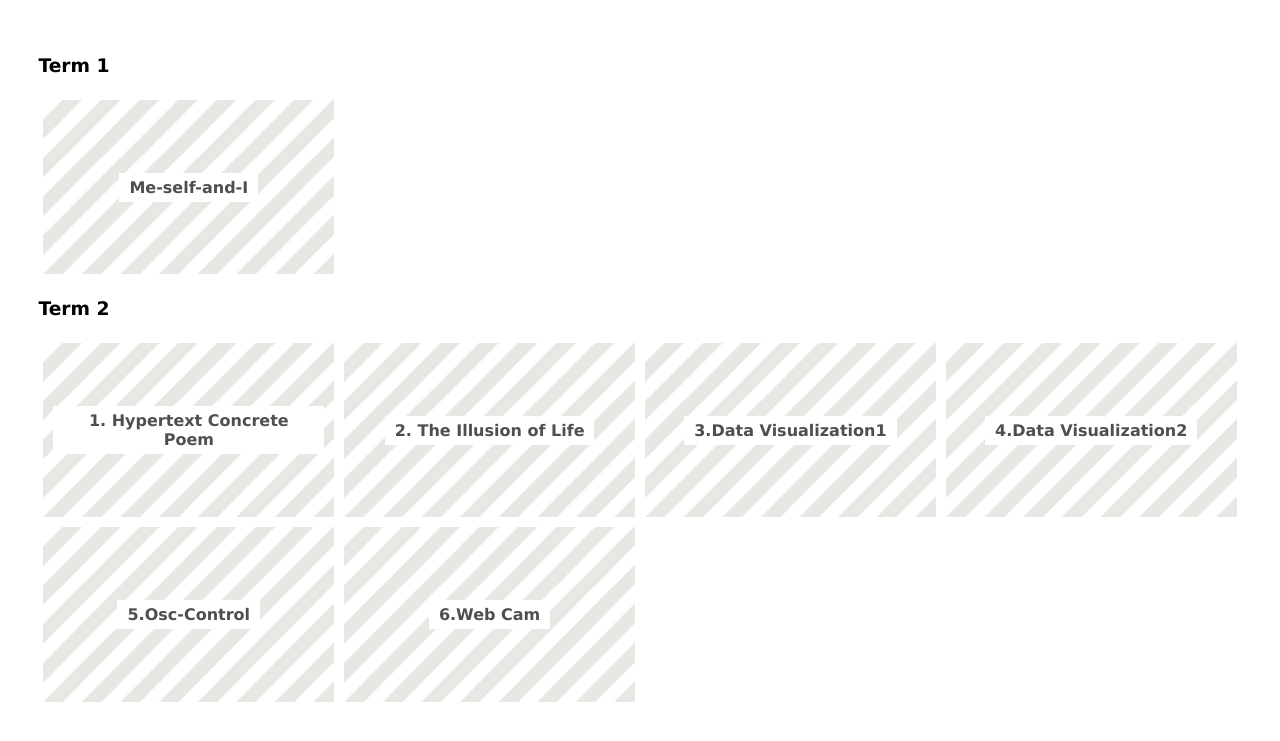
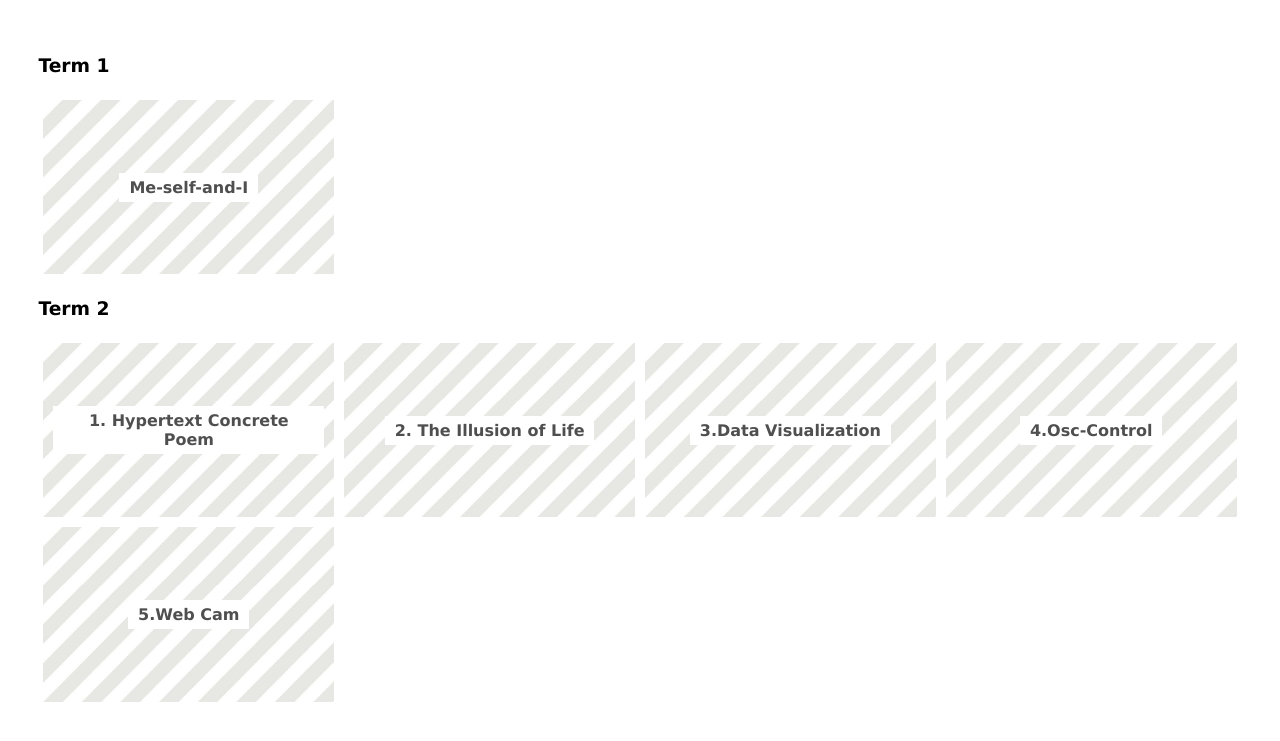
Before and after one commit to Kraune233/wcc-portfolio, a plain HTML site: page index.html in a window 1280 px wide. Shown: the part 77-818 px from the top of the page. Drawn offline with Linux system fonts and the light colour scheme.

Commit message:
Update index.html

```diff
--- a/index.html
+++ b/index.html
@@ -44,26 +44,20 @@
                 </div>
 
                 <div class="flex-item">
-                    <a href="https://kraune233.github.io/Data-Visualization/">
-                        <h4>3.Data Visualization1</h4>
-                    </a>
-                </div>
-
-                <div class="flex-item">
                     <a href="https://kraune233.github.io/Text-Visualization/">
-                        <h4>4.Data Visualization2</h4>
+                        <h4>3.Data Visualization</h4>
                     </a>
                 </div>
 
                 <div class="flex-item">
                     <a href="https://kraune233.github.io/OscControl/">
-                        <h4>5.Osc-Control</h4>
+                        <h4>4.Osc-Control</h4>
                     </a>
                 </div>
 
                 <div class="flex-item">
                     <a href="https://kraune233.github.io/WebCam/">
-                        <h4>6.Web Cam</h4>
+                        <h4>5.Web Cam</h4>
                     </a>
                 </div>
 
```
